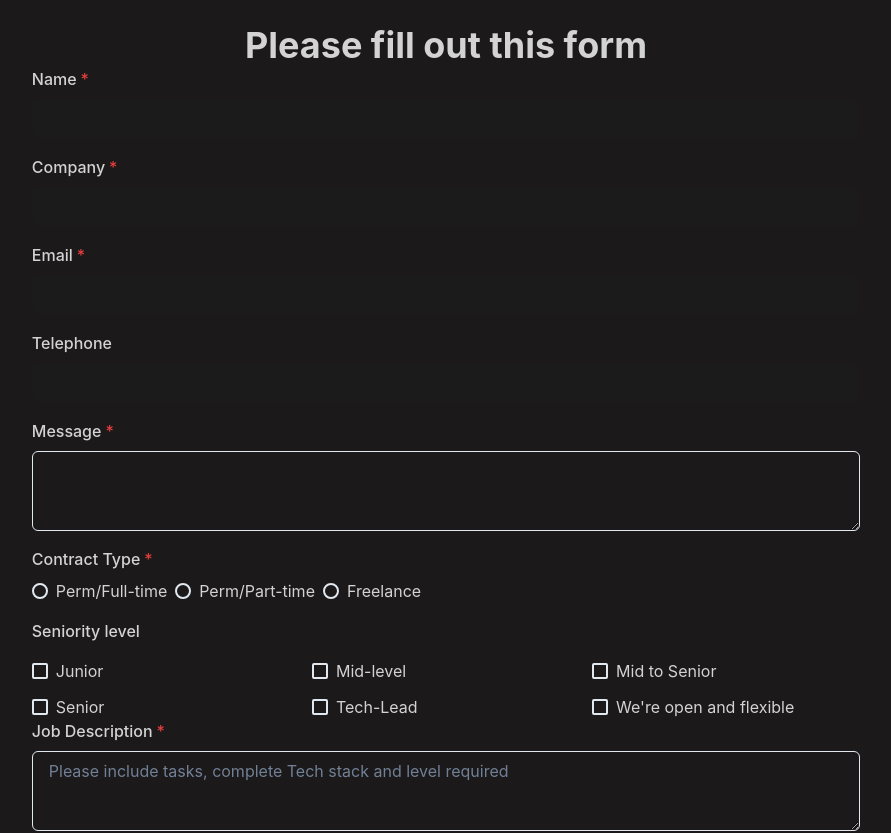
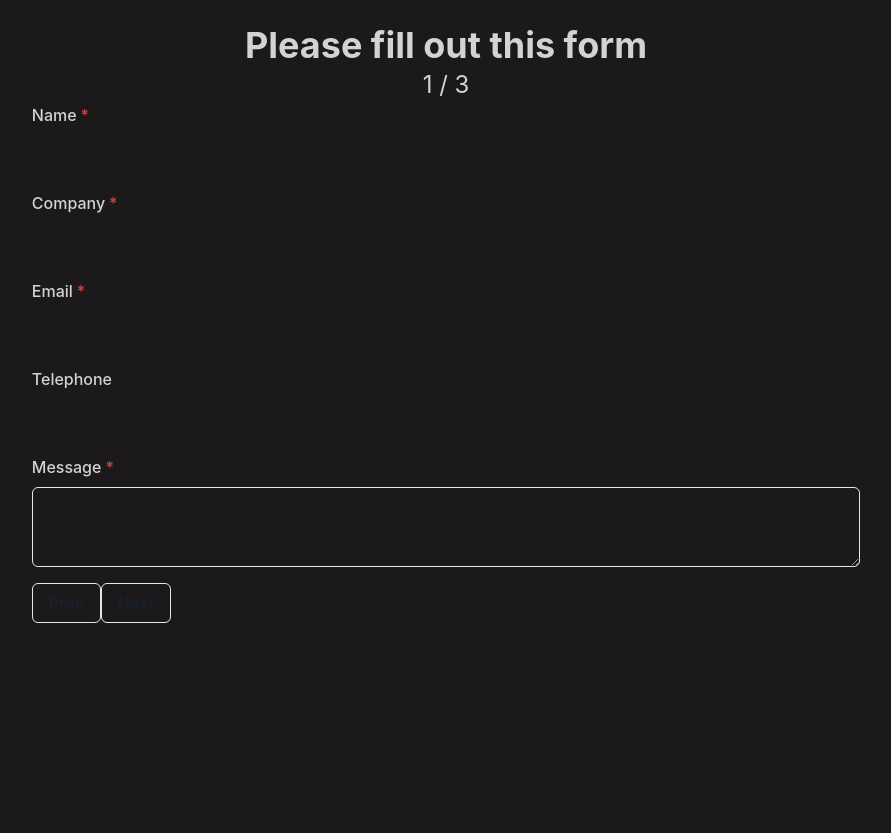
Before and after one commit to NotYourTypicalDeveloper/job-contact-form, a Next.js app: page / in a window 1280 px wide. Shown: the top 833 px of the page, without its empty margins (194-1085 px from the left). After the commit the page ends 800 px from the top, so only its background shows below. Built offline with nearby package versions, Linux system fonts and the light colour scheme.

Commit message:
Added logic to toggle pages and updated reducer with multistep

```diff
--- a/components/organisms/ContactForm.jsx
+++ b/components/organisms/ContactForm.jsx
@@ -1,5 +1,5 @@
 import { React, useReducer } from "react";
-import { Container, Button, useToast } from "@chakra-ui/react";
+import { Container, Button, useToast, Flex } from "@chakra-ui/react";
 import {
   FormContext,
   FormDispatchContext,
@@ -25,6 +25,7 @@ export const autoFillStyle = {
 
 const ContactForm = () => {
   const [formState, dispatch] = useReducer(formReducer, initialState);
+  const { currentStep, isLoading } = formState;
 
   //If user clicks out of input TODO: add this to the reducer
   // const [touched, setTouched] = useState({});
@@ -35,6 +36,16 @@ const ContactForm = () => {
   // const onBlur = ({ target }) =>
   //   setTouched((prev) => ({ ...prev, [target.name]: true }));
 
+  // User clicks "Prev"
+  const onPrevClick = (e) => {
+    e.preventDefault();
+    dispatch({ type: "MOVE_PREV_PAGE" });
+  };
+  // User clicks "Next"
+  const onNextClick = (e) => {
+    e.preventDefault();
+    dispatch({ type: "MOVE_NEXT_PAGE" });
+  };
   // ON SUBMIT
   const onSubmit = async () => {
     // Set isLoading to true
@@ -72,16 +83,43 @@ const ContactForm = () => {
       <FormDispatchContext.Provider value={dispatch}>
         <Container>
           {/* TODO: add error message  */}
+          <h2>{currentStep} / 3</h2>
           <form>
+            {currentStep == 1 && (
               <Page1 formState={formState} dispatch={dispatch} />
+            )}
+            {currentStep == 2 && (
               <Page2 formState={formState} dispatch={dispatch} />
+            )}
+
+            {currentStep == 3 && (
               <Page3 formState={formState} dispatch={dispatch} />
+            )}
+            <Flex>
+              <Button
+                colorScheme="gray"
+                variant="outline"
+                onClick={onPrevClick}
+                disabled={currentStep == 1}
+              >
+                Prev
+              </Button>
 
+              <Button
+                colorScheme="gray"
+                variant="outline"
+                onClick={onNextClick}
+                disabled={currentStep == 3}
+              >
+                Next
+              </Button>
+            </Flex>
             {/* ============== SUBMIT button ============== */}
+            {currentStep === 3 && (
               <Button
                 type="submit"
                 colorScheme="blue"
-              isLoading={formState.isLoading}
+                isLoading={isLoading}
                 onClick={onSubmit}
                 isDisabled={
                   !formState.values.sendername ||
@@ -100,6 +138,7 @@ const ContactForm = () => {
               >
                 Submit
               </Button>
+            )}
           </form>
         </Container>
       </FormDispatchContext.Provider>
--- a/lib/reducer/reducer.js
+++ b/lib/reducer/reducer.js
@@ -16,6 +16,7 @@ export const initialState = {
     recruitmentprocess: "",
   },
   isLoading: false,
+  currentStep: 1,
 };
 
 // TODO: Add submit action
@@ -66,6 +67,16 @@ export const formReducer = (state, action) => {
       };
     }
 
+    case "MOVE_NEXT_PAGE": {
+      return { ...state, currentStep: state.currentStep + 1 };
+    }
+
+    case "MOVE_PREV_PAGE": {
+      return {
+        ...state,
+        currentStep: state.currentStep - 1,
+      };
+    }
     case "RESET_FORM": {
       return {
         ...initialState,
```
Lines whose indentation alone changed are shown as unchanged.
